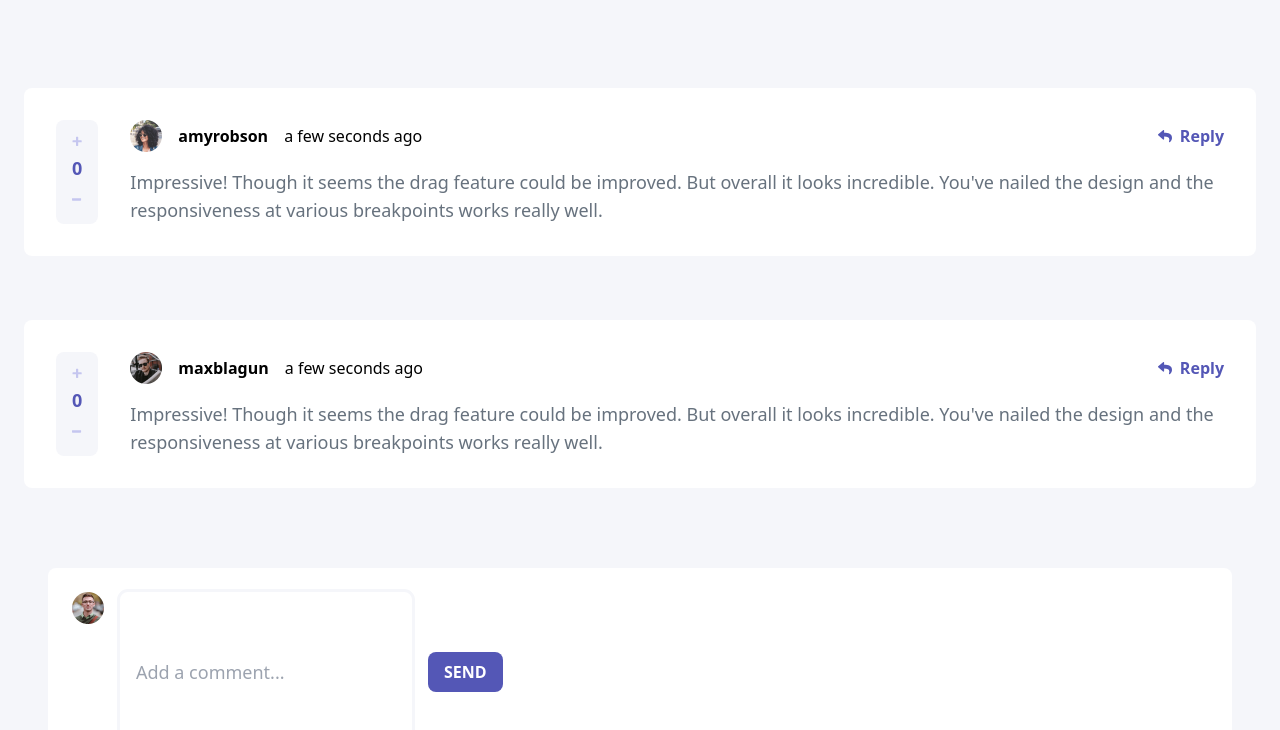
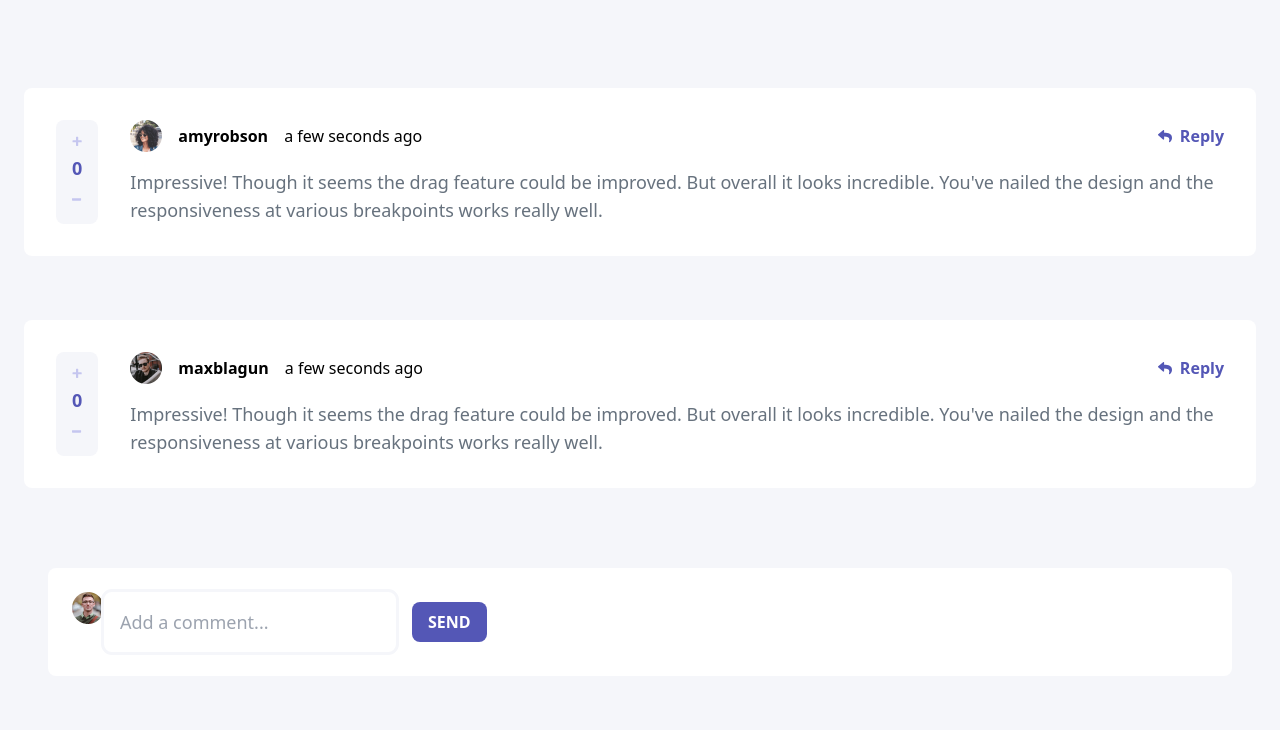
Before and after one commit to lavollmer/interactive-comments-app, a React (Vite) app: page / in a window 1280 px wide. Shown: the top 730 px of the page. Built offline with nearby package versions, Linux system fonts and the light colour scheme.

Commit message:
styling the user comment box

```diff
--- a/src/App.jsx
+++ b/src/App.jsx
@@ -99,7 +99,7 @@ function App() {
             </div>
           </div>
         </div>
-        <div className="flex flex-col pt-8 p-6">
+        <div className="flex flex-col pt-8 p-6 w-full">
           <UserComment onAddComment={handleAddComment} />
         </div>
 
--- a/src/components/UserComment.jsx
+++ b/src/components/UserComment.jsx
@@ -11,15 +11,17 @@ const UserComment = ({ onAddComment }) => {
   }
 
   return (
-    // <div className="flex flex-row  items-center space-x-10 font-rubik bg-white rounded-lg p-6 mt-10 w-full mb-10">
-    <div className="flex flex-row bg-white rounded-lg p-6 w-full font-rubik space-x-4">
+    <div className="flex flex-row bg-white rounded-lg w-full font-rubik p-6">
+      <div>
         <img src={Avatar} alt="User Avatar" className="h-8 w-8" />
+      </div>
+      <div>
         <form
           onSubmit={handleSubmit}
           className="flex flex-row items-center space-x-4 w-full"
         >
           <input
-            className="outline outline-very-light-gray rounded-lg focus:outline-2 focus:border-moderate-blue text-lg text-grayish-blue font-semi-bold w-100 h-40 p-4"
+            className="outline outline-very-light-gray rounded-lg focus:outline-2 focus:border-moderate-blue text-lg text-grayish-blue font-semi-bold w-full h-30 p-4"
             name="commentUser"
             placeholder="Add a comment..."
           />
@@ -31,6 +33,7 @@ const UserComment = ({ onAddComment }) => {
           </button>
         </form>
       </div>
+    </div>
   );
 };
 
```
